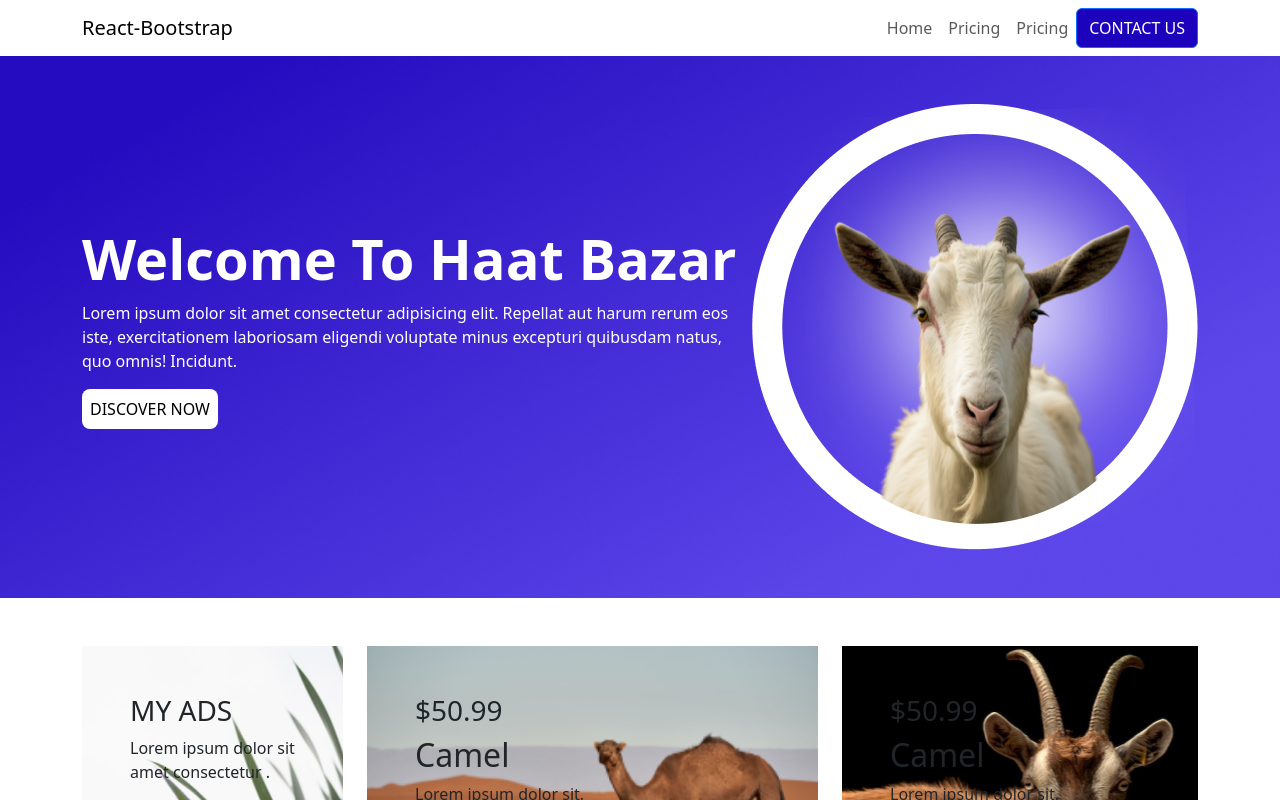
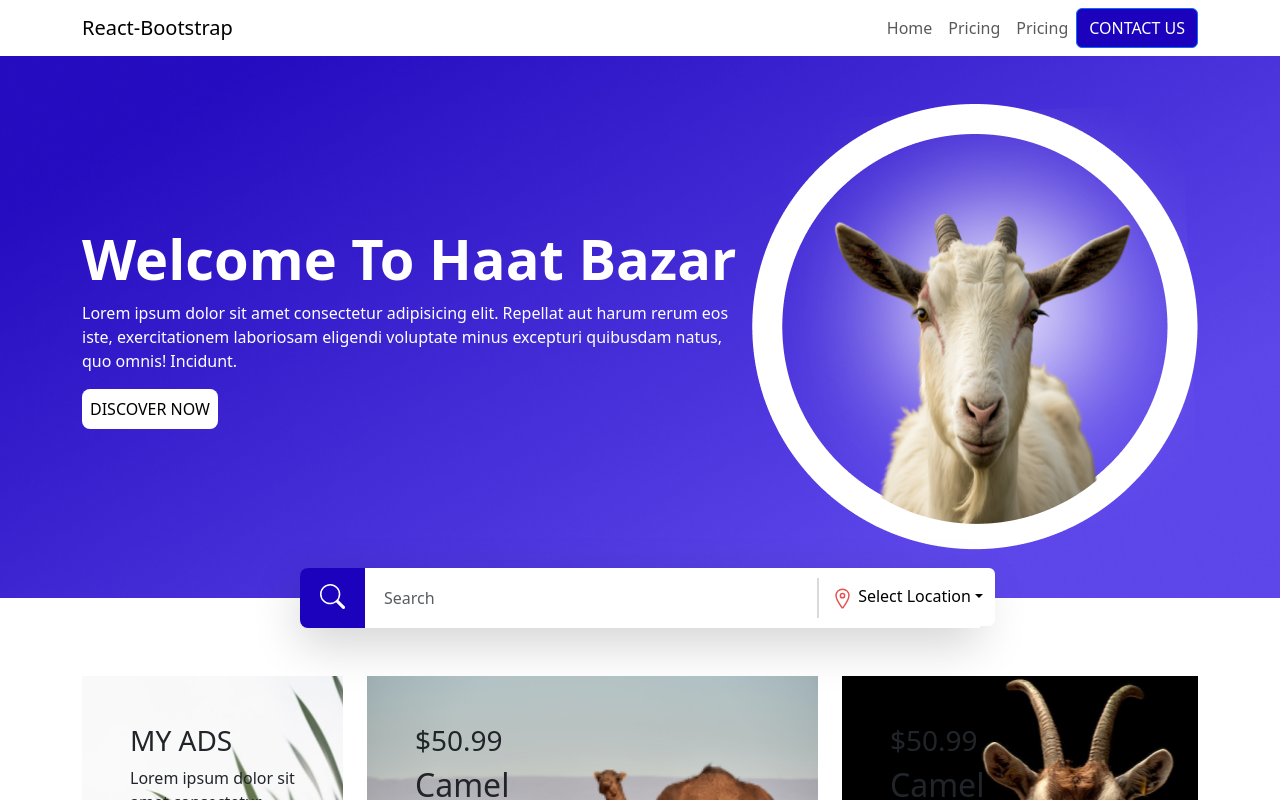
Before and after one commit to shiningsudipto/Haat-Bazar, a React (Vite) app: page / in a window 1280 px wide. Shown: the top 800 px of the page. Built offline with nearby package versions, Linux system fonts and the light colour scheme.

Commit message:
search button added

```diff
--- a/src/Pages/Home/Home.jsx
+++ b/src/Pages/Home/Home.jsx
@@ -1,11 +1,13 @@
 import Banner from "./Banner";
 import GridSection from "./GridSection";
 import MyAds from "./MyAds";
+import SearchBar from "./SearchBar";
 
 const Home = () => {
     return (
         <div>
             <Banner />
+            <SearchBar />
             <GridSection />
             <MyAds />
             <MyAds />
--- /dev/null
+++ b/src/Pages/Home/SearchBar.jsx
@@ -0,0 +1,32 @@
+import { Dropdown, Form } from "react-bootstrap";
+import { BsSearch } from "react-icons/bs";
+import { IoLocationOutline } from "react-icons/io5";
+
+const SearchBar = () => {
+    return (
+        <div className="container">
+            <div className="searchSection">
+                <Form className="d-flex searchBar shadow-lg">
+                    <button className="searchButton fw-bold"><BsSearch className="searchIcon" /></button>
+                    <Form.Control
+                        type="search"
+                        placeholder="Search"
+                        className="ps-4 border-0 border-0"
+                        aria-label="Search"
+                    />
+                    <div className="locationBorder"></div>
+                    <Dropdown className="locationDropdown">
+                        <Dropdown.Toggle className="locationBtn"><IoLocationOutline className="locationIcon" /> Select Location</Dropdown.Toggle>
+                        <Dropdown.Menu>
+                            <Dropdown.Item>Location 1</Dropdown.Item>
+                            <Dropdown.Item>Location 2</Dropdown.Item>
+                            <Dropdown.Item>Location 3</Dropdown.Item>
+                        </Dropdown.Menu>
+                    </Dropdown>
+                </Form>
+            </div>
+        </div>
+    );
+};
+
+export default SearchBar;
--- a/src/index.css
+++ b/src/index.css
@@ -116,3 +116,112 @@
     background-position: center;
     background-size: cover;
 }
+
+
+.ggb-search {
+    width: 100%;
+    position: relative;
+    display: flex;
+}
+
+.ggb-form-select {
+    background: #F4F4F4;
+    border: 1px solid #94B0B2;
+    border-radius: 5px 0px 0px 5px;
+    padding: 10px 21px;
+    font-size: 14px;
+}
+
+.ggb-form-select:focus {
+    border: 1px solid #94B0B2;
+}
+
+.ggb-searchTerm {
+    width: 100%;
+    border: 1px solid #94B0B2;
+    border-right: none;
+    border-left: none;
+    height: 40px;
+    outline: none;
+    color: #9DBFAF;
+    background: #FFFFFF;
+}
+
+.ggb-search-btn {
+    width: 40px;
+    height: 40x;
+    border: 1px solid #94B0B2;
+    background: #94B0B2;
+    text-align: center;
+    color: #fff;
+    border-radius: 0 5px 5px 0;
+    cursor: pointer;
+    font-size: 20px;
+}
+
+.ggb-searchbox {
+    display: flex;
+    width: 100%;
+    justify-content: center;
+}
+
+/*Resize the wrap to see the search bar change!*/
+.ggb-sb-wrap {
+    width: 660px;
+    ;
+    position: absolute;
+    top: 50%;
+    left: 50%;
+    transform: translate(-50%, -50%);
+}
+
+.searchBar {
+    width: 680px;
+    height: 60px;
+    margin-top: -30px;
+    background-color: #ffff;
+    border-radius: 10px;
+}
+
+.searchSection {
+    display: flex;
+    justify-content: center;
+}
+
+.searchButton {
+    background-color: #1C02BD;
+    border: 0;
+    color: #ffff;
+    padding: 0 20px;
+    font-size: 25px;
+    margin-right: -5px;
+    z-index: 5;
+    border-radius: 8px 0 0 8px;
+}
+
+.searchIcon {
+    margin-bottom: 8px;
+}
+
+.locationBtn {
+    background-color: #ffff !important;
+    border: 0 !important;
+    color: black !important;
+    height: 58px;
+    margin-right: -15px;
+}
+
+.locationBorder {
+    border: 1px solid rgb(218, 218, 218);
+    height: 40px;
+    margin-top: 10px;
+}
+
+.locationDropdown {
+    background-color: #fff !important;
+}
+
+.locationIcon {
+    color: #E65050;
+    font-size: 23px;
+}
```
